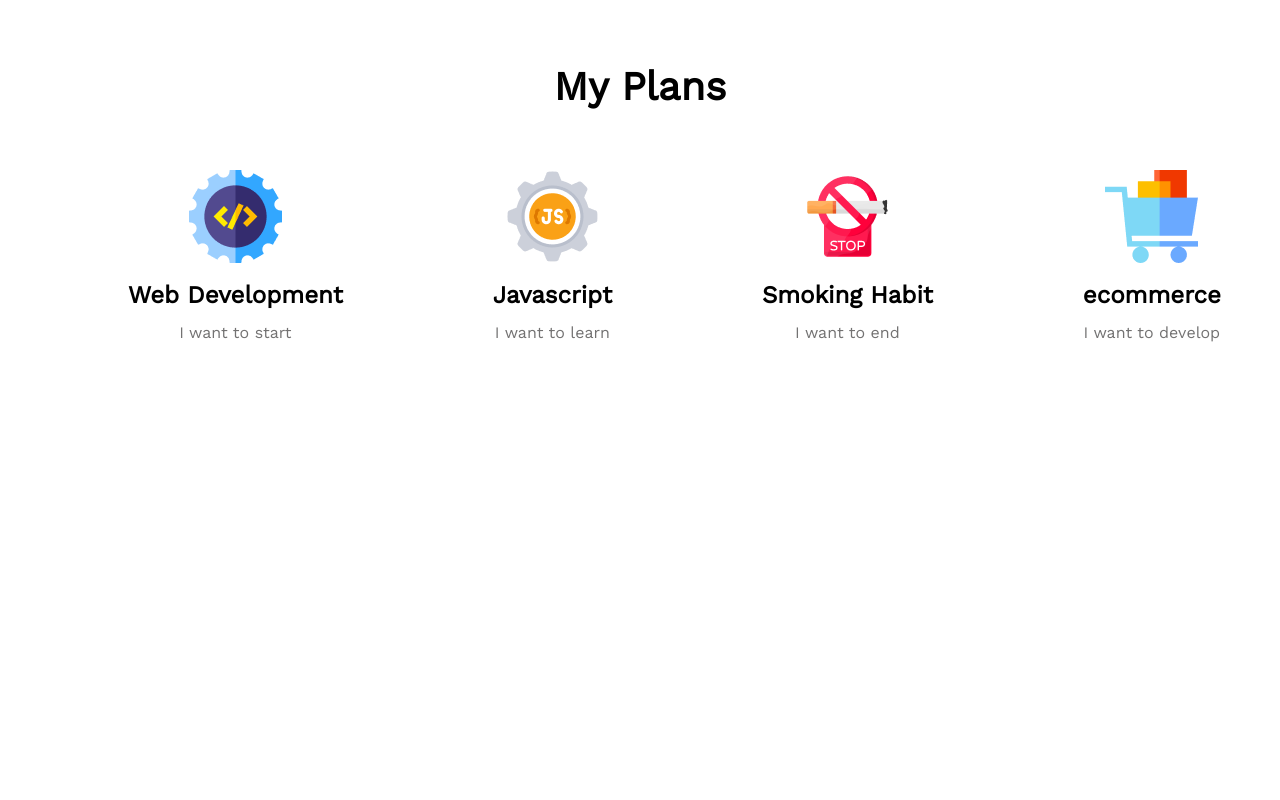
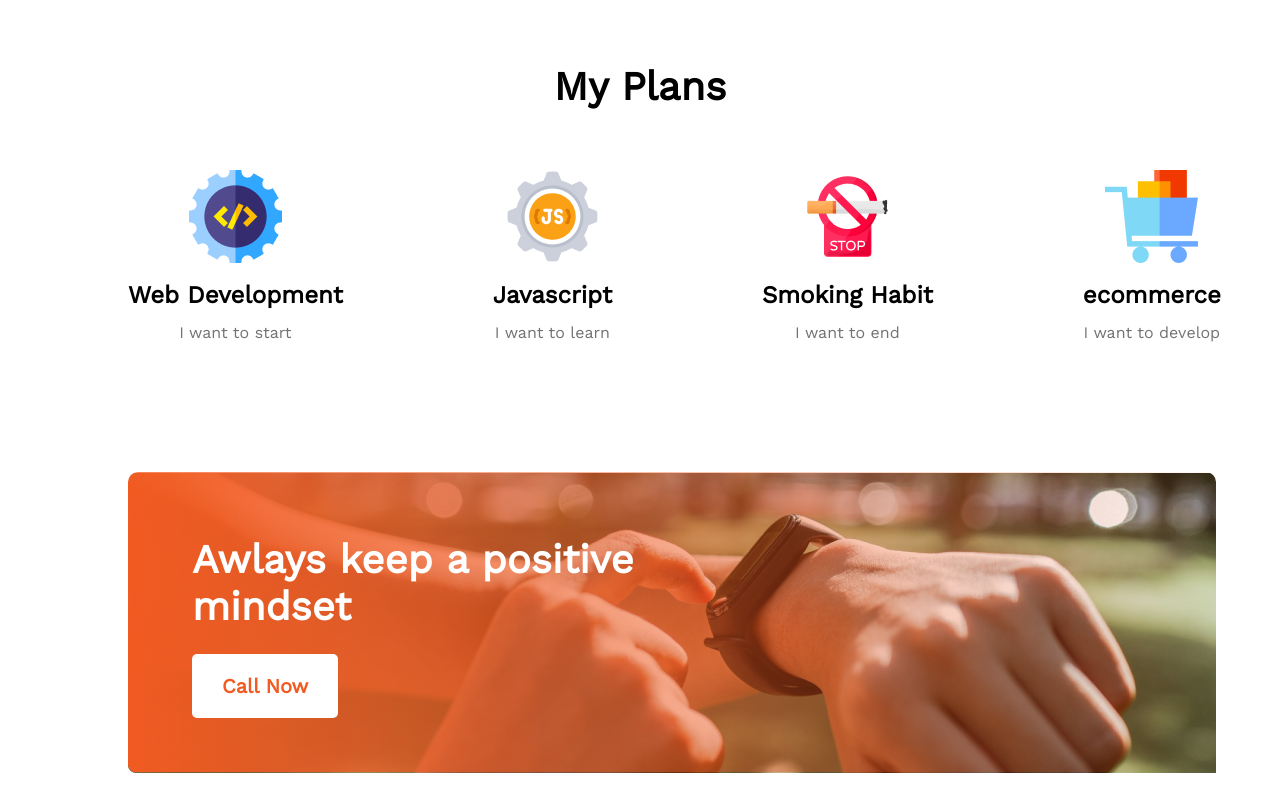
Before and after one commit to safatsaat2/new-year-new-me, a plain HTML site: page index.html in a window 1280 px wide. Shown: the part 1729-2529 px from the top of the page. Before the commit the page ends 2071 px from the top, so only its background shows below. Drawn offline with nearby package versions, Linux system fonts and the light colour scheme.

Commit message:
call now added

```diff
--- a/index.html
+++ b/index.html
@@ -25,6 +25,7 @@
         </div>
     </header>
     <main>
+        <!-- My failure Section -->
         <section class="my-failure">
             <div class="my-failure-div">
                 <img src="images/person.png" alt="">
@@ -42,6 +43,7 @@
                 </div>
             </div>
         </section>
+        <!-- My plans Section -->
         <section class="my-plans">
             <h1>My Plans</h1>
             <div class="plans-items">
@@ -67,6 +69,13 @@
                 </div>
             </div>
         </section>
+        <!-- Call now section -->
+        <section class="call-now">
+            <div class="call-now-div">
+                <h2>Awlays keep a positive <br> mindset</h2>
+                <button class="call-now-btn">Call Now</button>
+            </div>
+        </section>
     </main>
     <footer>
 
--- a/style/styles.css
+++ b/style/styles.css
@@ -105,3 +105,37 @@
 .plans-items div h2{
     padding-bottom: 14px;
 }
+
+/* call now styles */
+.call-now{
+    margin-top: 130px;
+}
+.call-now-div{
+    background-image: url(../images/gradient2.png), url(../images/watch.png);
+    background-repeat: no-repeat;
+    width: 75%;
+    height: 200px;
+    border-radius: 10px;
+    padding-left: 5%;
+    padding:5% 5%;
+    margin-left: 10%;
+}
+
+.call-now-div h2{
+    color: white;
+    font-size: 40px;
+    padding-bottom: 24px;
+}
+
+.call-now-btn{
+    cursor: pointer;
+    font-size: 20px;
+    font-weight: 600;
+    padding: 20px 30px;
+    border: 0;
+    border-radius: 5px;
+    background-color: #fff;
+    color: #f15b22;
+}
+
+/* footer styles */
```
